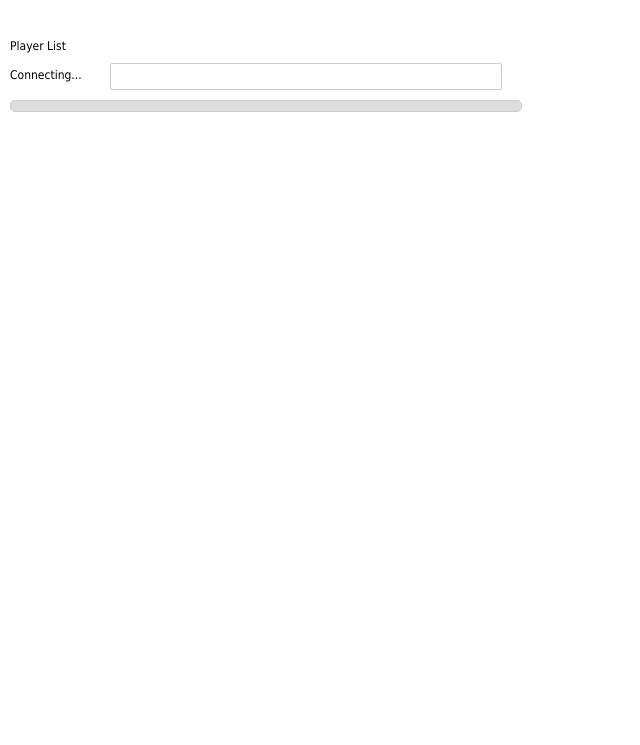
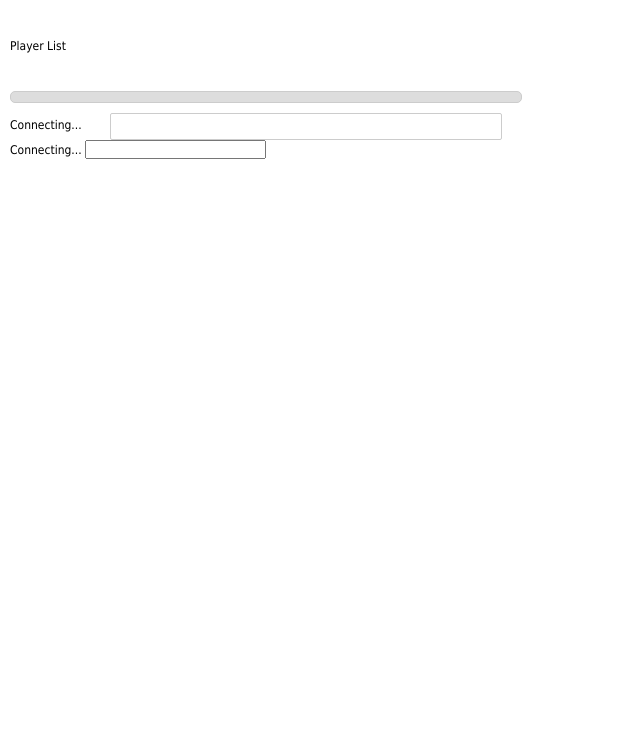
Before and after one commit to vivian6f2/Avalon_Boardgame, a website: page views/chat.html in a window 1280 px wide. Shown: the part 55-800 px from the top of the page, without its empty margins (0-640 px from the left). Drawn offline with nearby package versions, Linux system fonts and the light colour scheme; files that its build step writes are made by us from their sources; no server answers; files whose address does not match are found by name.

Commit message:
Add files via upload

```diff
--- a/views/chat.html
+++ b/views/chat.html
@@ -9,8 +9,8 @@
     <script src="javascripts/chat.js"></script>
 </head>
 <body>
-    <h1 class="allStates">Avalon</h1>
-    <span id="stateDisplay" class="allStates">state : wait</span>
+    <h1>Avalon</h1>
+    <span id="stateDisplay" class="allStates">state : wait</span><br>
     <div class="allStates">
         <span id="roomOwner"></span><br>
         <span id="lastGameWinner"></span><br>
@@ -66,10 +66,19 @@
         </div>
         <button id="charactersDoneButton">Done</button>
     </div>
-    <div class="allStates">
-        <span id="status">Connecting...</span>
-        <input type="text" id="input"/>
+    <br><br>
+    <div class="allStates" id="chatRoom">
+        <div id="chatArea">
+            <div id="content"></div>
+        </div>
+        <div>
+            <span id="status">Connecting...</span>
+            <input type="text" id="input"/>
+        </div>
     </div>
-    <div id="content" class="allStates"></div>
+    <div class="setName">
+        <span id="connectStatus">Connecting...</span>
+        <input type="text" id="nameInput"/>
+    </div>
 </body>
 </html>
```
